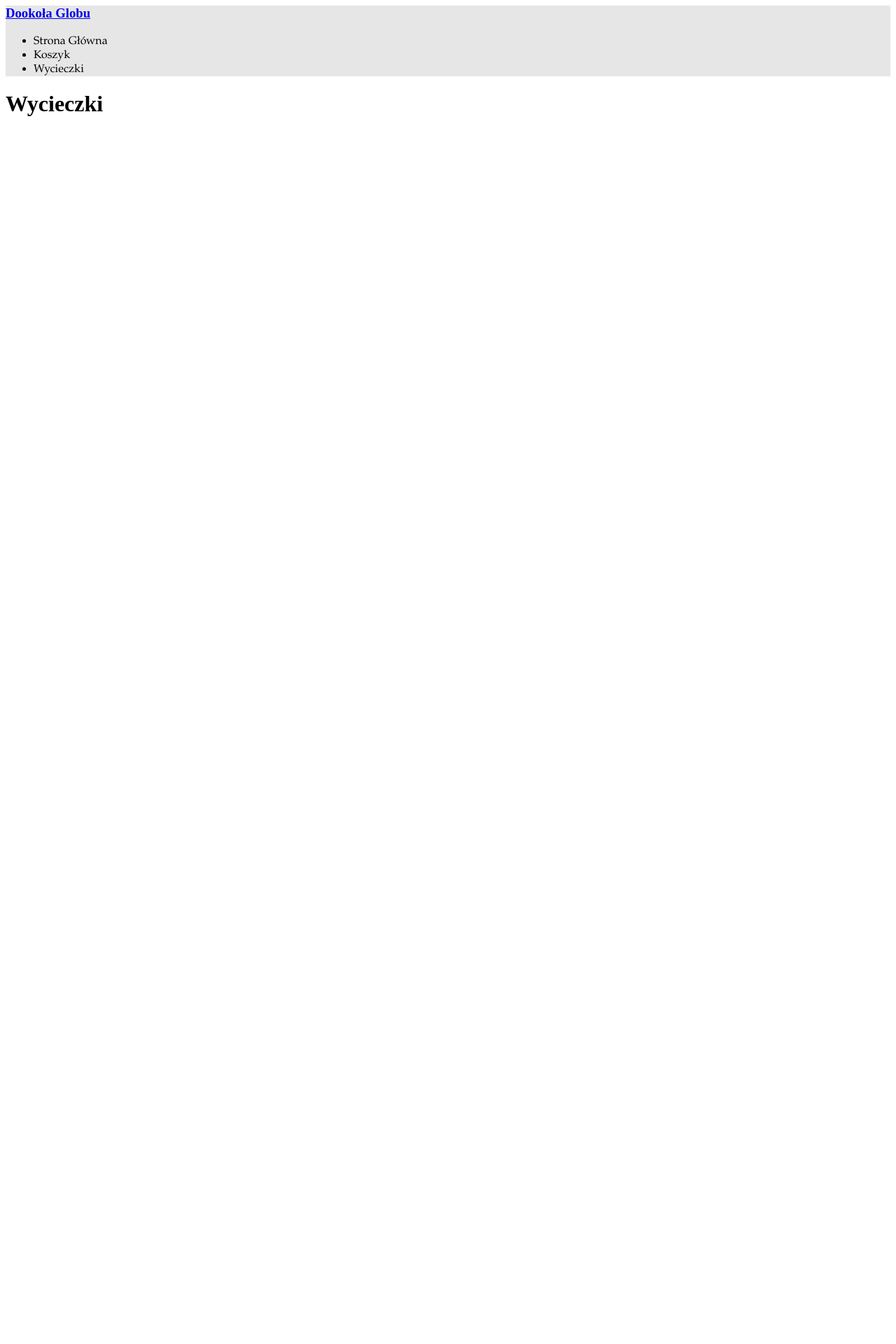
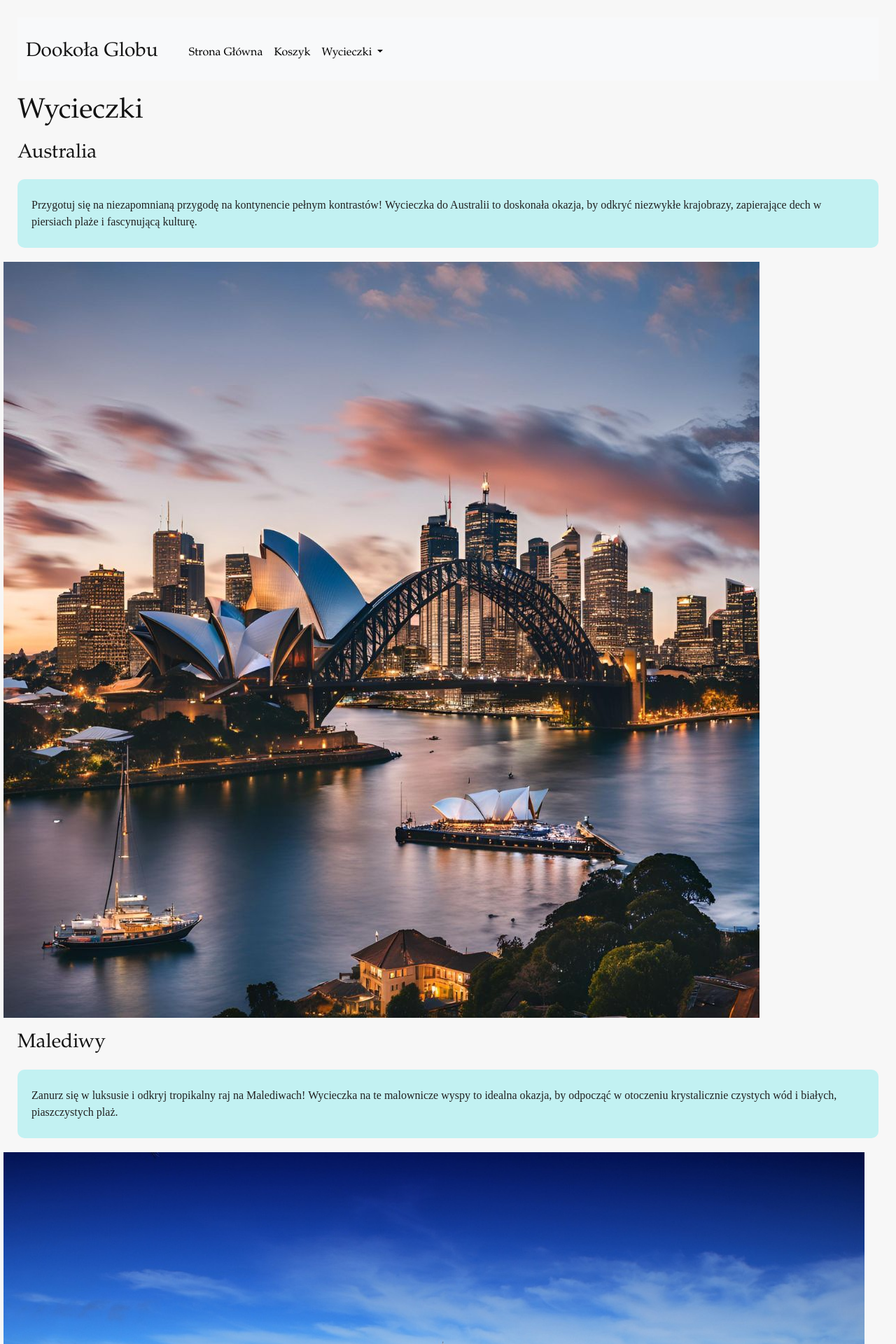
Before and after one commit to AmeliaUcinska/projekt_k, a Django app: page /trips/ in a window 1280 px wide. Shown: the top 1920 px of the page at 70% size. Before the commit the page ends 166 px from the top, so only its background shows below. Run offline with Django 5.2, Linux system fonts and the light colour scheme; data that the repository does not hold is empty.

Commit message:
wycieczka v2

```diff
--- a/folder_projektu/folder_aplikacji/templates/trips/trip_list.html
+++ b/folder_projektu/folder_aplikacji/templates/trips/trip_list.html
@@ -4,16 +4,108 @@
 {% load static %}
 
 {% block content %}
+<link rel="stylesheet" href="https://cdn.jsdelivr.net/npm/bootstrap@5.3.0/dist/css/bootstrap.min.css">
 
+<style>
+    body {
+    background-color: #f7f7f7;
+    font-family: serif, sans-serif;
+    color: #212121;
+    margin: 25px;
+    padding: 0;
+}
+
+h1, h2, h3, h4, h5, h6 {
+    color: #121212;
+    font-family: "Garamond", serif;
+    margin: 20px 0 10px;
+}
+
+.travel-tips {
+    background-color: #c2f1f2;
+    padding: 20px;
+    border-radius: 10px;
+    list-style: none;
+    margin: 20px 0;
+}
+
+
+
+p {
+    line-height: 1.6;
+    margin: 10px 0;
+}
+
+a {
+    color: #ff56cc;
+    text-decoration: none;
+}
+
+a:hover {
+    text-decoration: underline;
+}
+
+ul, ol {
+    margin: 10px 0 10px 20px;
+}
+
+li {
+    margin: 5px 0;
+}
+
+img {
+    display: block; /* Ustawienie obrazu jako elementu blokowego */
+    margin: 0 auto; /* Wyśrodkowanie obrazu */
+    max-width: 100%; /* Dostosowanie rozmiaru obrazu do szerokości rodzica */
+    height: auto; /* Zachowanie proporcji obrazu */
+    margin-left: -20px;
+    margin-right: -20px;
+}
+
+.col {
+    background-color: #ffd4e5;
+    padding: 20px;
+    border-radius: 10px;
+    margin: 10px;
+    text-align: center;
+    }
+
+    table {
+        width: 100%;
+        border-collapse: collapse;
+    }
+</style>
 <h1>Wycieczki</h1>
 <ul>
     {% for trip in trips %}
     <li>
         <h2>{{ trip.name }}</h2>
+        <p>Australia</p>
         <p>{{ trip.description|truncatewords:20 }}</p>
         <p>Cena: {{ trip.price }} PLN</p>
         <a href="{% url 'trip_detail' trip.id %}">Zobacz więcej</a>
     </li>
     {% endfor %}
 </ul>
+<div class="travel-tips-section">
+    <h3>Australia</h3>
+    <ul class="travel-tips">
+        <li>Przygotuj się na niezapomnianą przygodę na kontynencie pełnym kontrastów! Wycieczka do Australii to doskonała okazja, by odkryć niezwykłe krajobrazy, zapierające dech w piersiach plaże i fascynującą kulturę.</li>
+</div>
+<img src="{% static 'images/Projekt bez nazwy.jpg' %}" alt="wycieczka">
+    <h3>Malediwy</h3>
+    <div class="travel-tips-section">
+    <div class="travel-tips">
+        <li>Zanurz się w luksusie i odkryj tropikalny raj na Malediwach! Wycieczka na te malownicze wyspy to idealna okazja, by odpocząć w otoczeniu krystalicznie czystych wód i białych, piaszczystych plaż.</li>
+    </ul>
+</div>
+<img src="{% static 'images/beach-666122_1280.jpg' %}" alt="wycieczka">
+    <h3>Włochy</h3>
+    <div class="travel-tips-section">
+    <div class="travel-tips">
+        <li>Zachwyć się pięknem Włoch, kraju pełnego historii, kultury i niezapomnianych smaków! Od majestatycznych zabytków po malownicze wybrzeża, ta wycieczka to podróż przez najważniejsze punkty włoskiej tradycji i sztuki..</li>
+    </ul>
+</div>
+<img src="{% static 'images/Projekt bez nazwy (2).jpg' %}" alt="wycieczka">
+</ul>
 {% endblock %}
--- a/folder_projektu/folder_aplikacji/urls.py
+++ b/folder_projektu/folder_aplikacji/urls.py
@@ -25,5 +25,6 @@ urlpatterns = [
     path('cart/clear/', views.cart_clear, name='cart_clear'),
     path('trips/', views.trip_list, name='trip_list'),
     path('trips/<int:trip_id>/', views.trip_detail, name='trip_detail'),
+    path('trips/', views.trips_view, name='trips_list'),
 
 ]
--- a/folder_projektu/folder_aplikacji/views.py
+++ b/folder_projektu/folder_aplikacji/views.py
@@ -222,3 +222,15 @@ def trip_list(request):
 def trip_detail(request, trip_id):
     trip = get_object_or_404(Trip, id=trip_id)
     return render(request, 'trips/trip_detail.html', {'trip': trip})
+
+def trips_view(request):
+    trips = [
+        {
+            'id': 1,
+            'name': 'Wycieczka do Australii',
+            'description': 'Ekscytująca wycieczka, podczas której będziesz mógł serfować na pięknych plażach Australii.',
+            'price': 15000
+        },
+        # Dodaj inne wycieczki, jeśli są.
+    ]
+    return render(request, 'trips.html', {'trips': trips})
```
Also changed, not shown: folder_projektu/db.sqlite3, folder_projektu/folder_aplikacji/static/images/Projekt bez nazwy (2).jpg (added), folder_projektu/folder_aplikacji/static/images/Projekt bez nazwy.jpg (added), folder_projektu/folder_aplikacji/static/images/beach-666122_1280.jpg (added).
